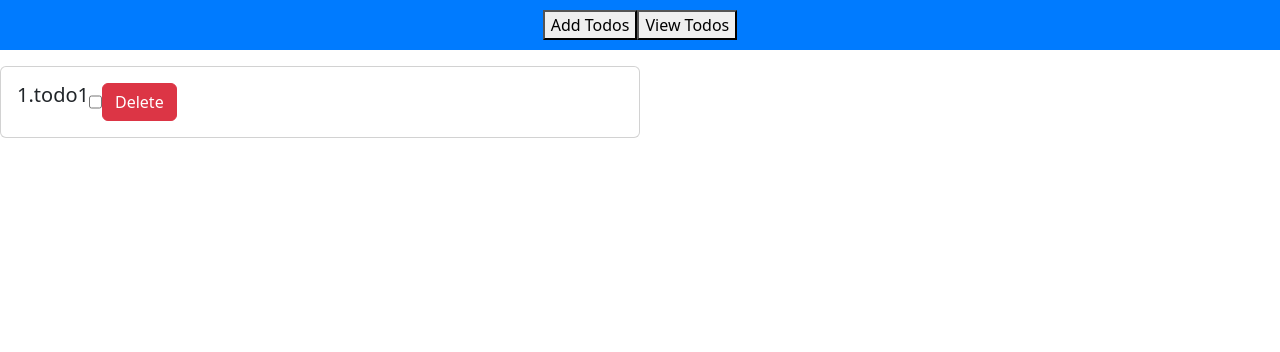
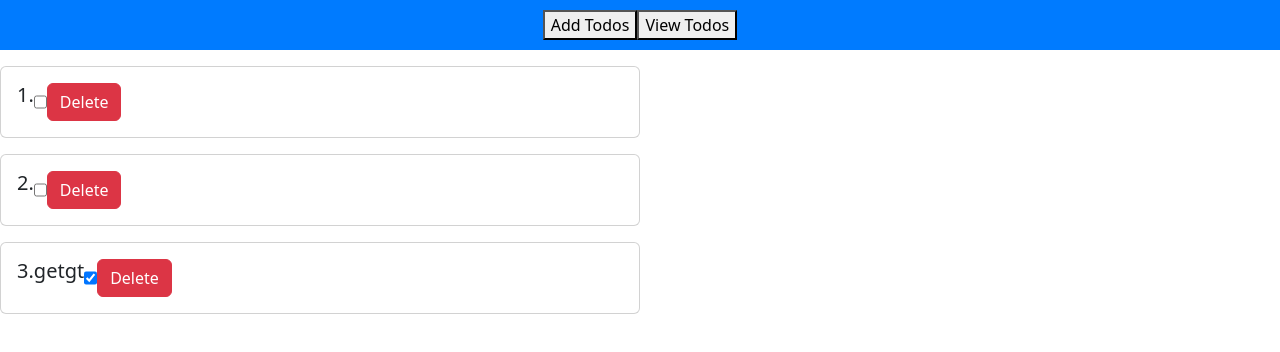
Before and after one commit to RohanDhalpe/TODO-APP, a React (Create React App) app: page / in a window 1280 px wide. Shown: the top 352 px of the page. Built offline with nearby package versions, Linux system fonts and the light colour scheme; data requests are answered from the project's data file.

Commit message:
module0.3

```diff
--- a/db.json
+++ b/db.json
@@ -1,9 +1,19 @@
 {
   "todos": [
     {
-      "id": "1",
-      "title": "todo1",
-      "isCompleted": false
+      "id": 1,
+      "todo": "todo1",
+      "completed": false
+    },
+    {
+      "id": 2,
+      "todo": "todo2",
+      "completed": false
+    },
+    {
+      "id": "1fe0",
+      "title": "getgt",
+      "isCompleted": true
     }
   ]
 }
--- a/src/components/Todo.tsx
+++ b/src/components/Todo.tsx
@@ -1,7 +1,7 @@
 import React, { useEffect, useState } from "react";
 import "bootstrap/dist/css/bootstrap.css";
 import { useNavigate } from "react-router-dom";
-import axios from "axios"; // Import Axios
+import axios from "axios";
 
 export interface Todo {
   id: number;
@@ -15,28 +15,29 @@ export default function Todos() {
 
   const navigate = useNavigate();
 
+  const fetchData = () => {
+    axios.get("http://localhost:8000/todos")
+      .then((resp) => setTodolist(resp.data))
+      .catch((error) => console.error("Error fetching todos:", error));
+  };
+
   useEffect(() => {
-    axios.get("http://localhost:8000/todos")
-      .then((resp) => (setTodolist(resp.data)))
-      .catch((error) => console.error("Error fetching todos:", error));
+    fetchData();
   }, [trigger]);
 
   const handleCheckbox = (
     todo: Todo,
     e: React.ChangeEvent<HTMLInputElement>
   ) => {
-    console.log(e.target.checked);
     axios.patch(`http://localhost:8000/todos/${todo.id}`, {
       isCompleted: e.target.checked,
     })
-    .then(() => setTrigger(trigger => trigger + 1))
     .catch((error) => console.error("Error updating todo:", error));
   };
 
   const handleDelete = (id: number) => {
     axios.delete(`http://localhost:8000/todos/${id}`)
       .then(() => {
-        alert("Deleted Successfully");
         setTrigger(trigger => trigger + 1);
       })
       .catch((error) => console.error("Error deleting todo:", error));
```
Also changed, not shown: src/components/useFetch.ts (+15 -12 lines).
